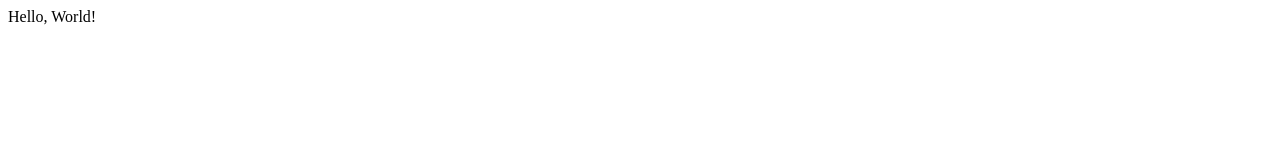
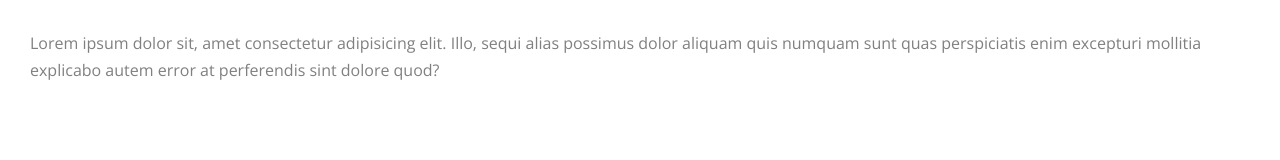
Before and after one commit to jtgonski/trinity-counseling, a website: page index.html in a window 1280 px wide. Drawn offline with nearby package versions, Linux system fonts and the light colour scheme.

Commit message:
updated folder setup

```diff
--- a/index.html
+++ b/index.html
@@ -3,6 +3,9 @@
         <meta charset="UTF-8">
         <meta name="viewport" content="width=device-width, initial-scale=1.0">
         <title>Trinity Counseling and Consulting</title>
+        <!-- Import Open Sans from Google-->
+        <link href="https://fonts.googleapis.com/css?family=Open+Sans:300,400,400i,600,700" rel="stylesheet">
+        <!-- Import Custom CSS -->
         <link rel="stylesheet" href="css/style.css">
     </head>
     <body>
@@ -11,7 +14,7 @@
         </header>
         <main>
             <section>
-                <p> Hello, World! </p>
+             <p>Lorem ipsum dolor sit, amet consectetur adipisicing elit. Illo, sequi alias possimus dolor aliquam quis numquam sunt quas perspiciatis enim excepturi mollitia explicabo autem error at perferendis sint dolore quod?</p>
             </section>
         </main>
         <footer>
--- /dev/null
+++ b/sass/abstracts/_variables.scss
@@ -0,0 +1,20 @@
+//COLORS
+$color-primary: #A9CAD8;
+$color-primary-light: #CFE3EB;
+$color-grey: #95989A;
+$color-grey-dark: #6F7070;
+$color-white: #fff;
+$color-black: #000;
+
+
+//SHADOW
+$shadow-primary: 0 1rem 2rem rgba($color-black, .2);
+
+//FONT SIZE
+$default-font-size: 1.6rem;
+
+//GRID
+$grid-width: 114rem;
+$gutter-vertical: 8rem;
+$gutter-vertical-small: 6rem; //for mobile devices
+$gutter-horizontal: 6rem;
--- a/sass/base/_base.scss
+++ b/sass/base/_base.scss
@@ -11,10 +11,6 @@ html {
 }
 
 body {
+    padding: 3rem;
     box-sizing: border-box;
-    background-color: $color-grey-light-1;
 }
-
-img {
-    width: 100%;
-}
--- /dev/null
+++ b/sass/base/_typography.scss
@@ -0,0 +1,7 @@
+body {
+    font-family: "Open Sans", sans-serif;
+    font-weight: 400;
+    font-size: $default-font-size;
+    line-height: 1.7;
+    color: grey;
+}
--- a/sass/main.scss
+++ b/sass/main.scss
@@ -1 +1,15 @@
+@import "abstracts/functions";
+@import "abstracts/mixins";
+@import "abstracts/variables";
+
+@import "base/animations";
 @import "base/base";
+@import "base/typography";
+@import "base/utilities";
+
+@import "layout/footer";
+@import "layout/grid";
+@import "layout/header";
+@import "layout/navigation";
+
+@import "pages/home";
```
Also changed, not shown: package.json (+13 -11 lines), css/style.css, sass/abstracts/_functions.scss (added), sass/abstracts/_mixins.scss (added), sass/base/_animations.scss (added), sass/base/_utilities.scss (added), sass/layout/_footer.scss (added), sass/layout/_grid.scss (added), sass/layout/_header.scss (added), sass/layout/_navigation.scss (added), sass/pages/_home.scss (added), 2 other files.
